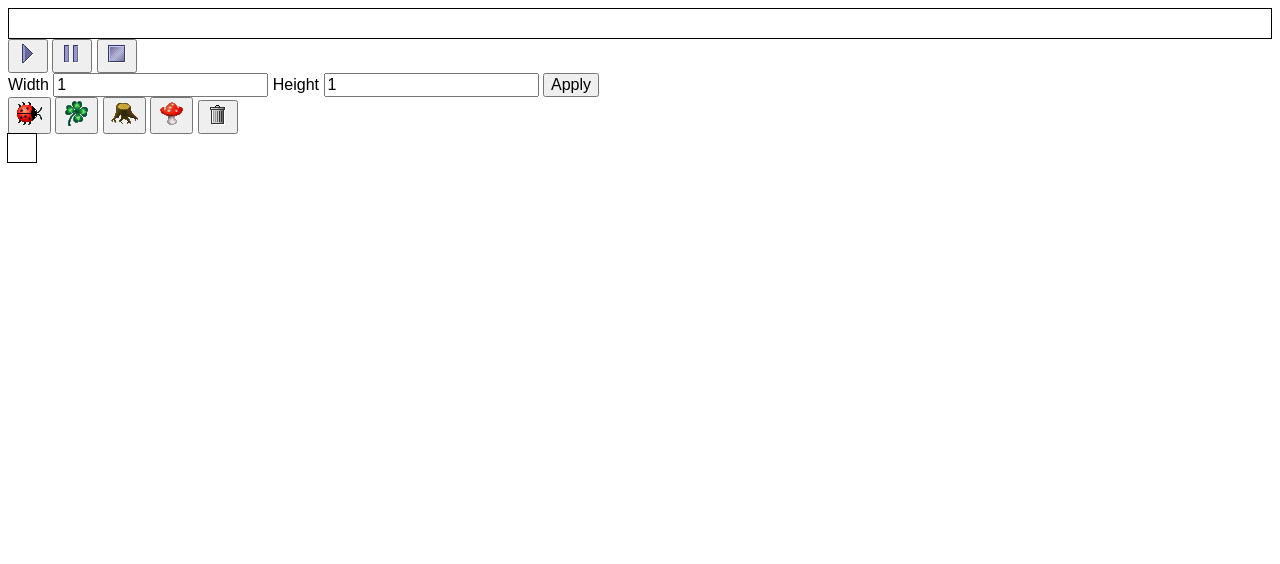
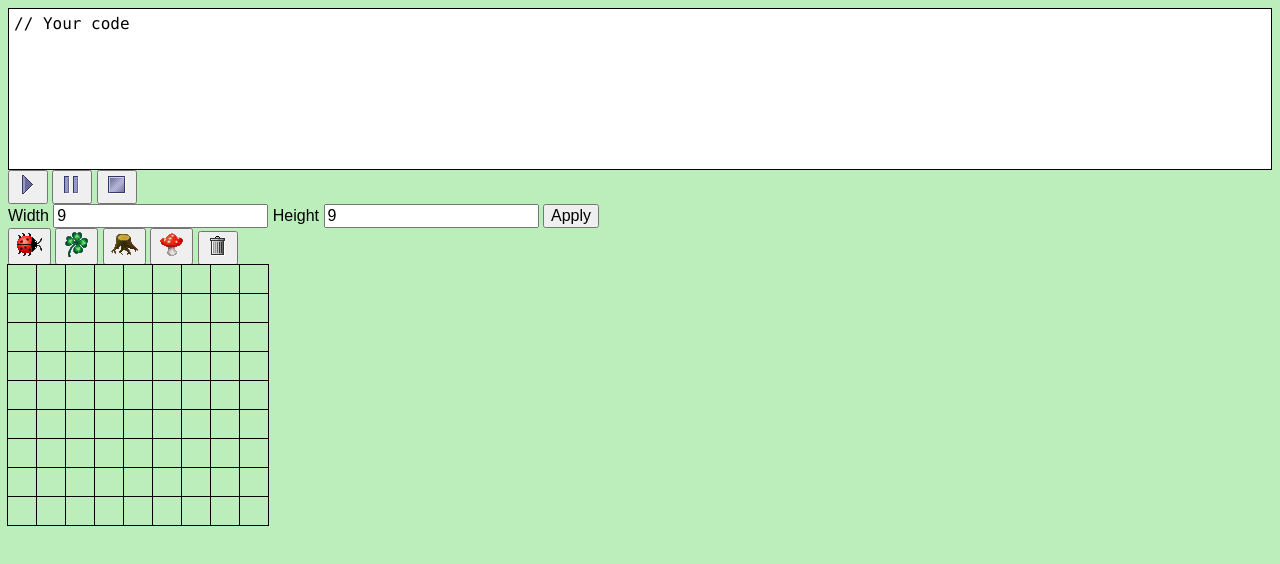
Before and after one commit to serkonda7/webkara, a plain HTML site: page web/index.html in a window 1280 px wide. Both pictures are taken after a click on the button "Apply". Drawn offline with Linux system fonts and the light colour scheme.

Commit message:
persist world state

```diff
--- a/web/index.html
+++ b/web/index.html
@@ -4,10 +4,11 @@
   <meta charset="UTF-8">
   <meta name="viewport" content="width=device-width, initial-scale=1.0">
   <link rel="stylesheet" href="style.css">
+  <link rel="icon" href="img/kara_icon.png" type="image/png">
   <title>WebKara</title>
 </head>
 <body>
-  <div id="code-editor" contenteditable="true", spellcheck="false"></div>
+  <div id="code-editor" contenteditable="true", spellcheck="false">// Your code</div>
 
   <div>
     <button id="run-btn"><img src="img/play.png"></button>
--- a/web/js/backend/world.js
+++ b/web/js/backend/world.js
@@ -1,7 +1,7 @@
 class WorldBackend {
 	size = {
-		width: 1,
-		height: 1,
+		width: 9,
+		height: 9,
 	}
 }
 
--- a/web/js/frontend/main.js
+++ b/web/js/frontend/main.js
@@ -1,5 +1,6 @@
-import { b_world } from "../backend/world.js"
-import * as f_world from "./f_world.js"
+import { b_world } from '../backend/world.js'
+import * as f_world from './f_world.js'
+import * as state from './state.js'
 
 const btn_run = document.querySelector('#run-btn')
 const btn_pause = document.querySelector('#pause-btn')
@@ -15,13 +16,17 @@ const btn_obj_tree = document.querySelector('#obj-tree')
 const btn_obj_shroom = document.querySelector('#obj-shroom')
 const btn_obj_trash = document.querySelector('#obj-trash')
 
+function restore_state() {
+	state.load_world()
+	inp_world_width.value = b_world.size.width
+	inp_world_height.value = b_world.size.height
+}
+
 function not_implemented() {
 	alert('Not implemented')
 }
 
-function main() {
-	f_world.draw_empty_grid()
-
+function init_click_listeners() {
 	btn_run.addEventListener('click', () => {
 		not_implemented()
 	})
@@ -35,6 +40,7 @@ function main() {
 	btn_apply_world_size.addEventListener('click', () => {
 		b_world.size.width = parseInt(inp_world_width.value)
 		b_world.size.height = parseInt(inp_world_height.value)
+		state.save_world()
 		f_world.draw_empty_grid()
 	})
 
@@ -55,4 +61,12 @@ function main() {
 	})
 }
 
+function main() {
+	restore_state()
+
+	f_world.draw_empty_grid()
+
+	init_click_listeners()
+}
+
 main()
--- /dev/null
+++ b/web/js/frontend/state.js
@@ -0,0 +1,17 @@
+import { b_world } from "../backend/world.js"
+
+const KEY_WORLD_SIZE = 'world_size'
+
+function save_world() {
+	const size_s = JSON.stringify(b_world.size)
+	localStorage.setItem(KEY_WORLD_SIZE, size_s)
+}
+
+function load_world() {
+	const size_s = localStorage.getItem(KEY_WORLD_SIZE)
+	if (size_s !== null) {
+		b_world.size = JSON.parse(size_s)
+	}
+}
+
+export { save_world, load_world }
--- a/web/style.css
+++ b/web/style.css
@@ -1,5 +1,6 @@
 body {
   font-family: Arial, Helvetica, sans-serif;
+  background-color: #bbeebb;
 }
 
 input,
@@ -10,8 +11,12 @@ button {
 
 #code-editor {
   font-family: 'Consolas', 'Courier New', monospace;
+  background-color: white;
   border: 1px solid black;
   padding: 5px;
+  min-height: 150px;
+  max-height: 80vh;
+  overflow-y: auto;
 }
 
 #obj-kara > img {
```
Also changed, not shown: web/img/kara_icon.png (added).
